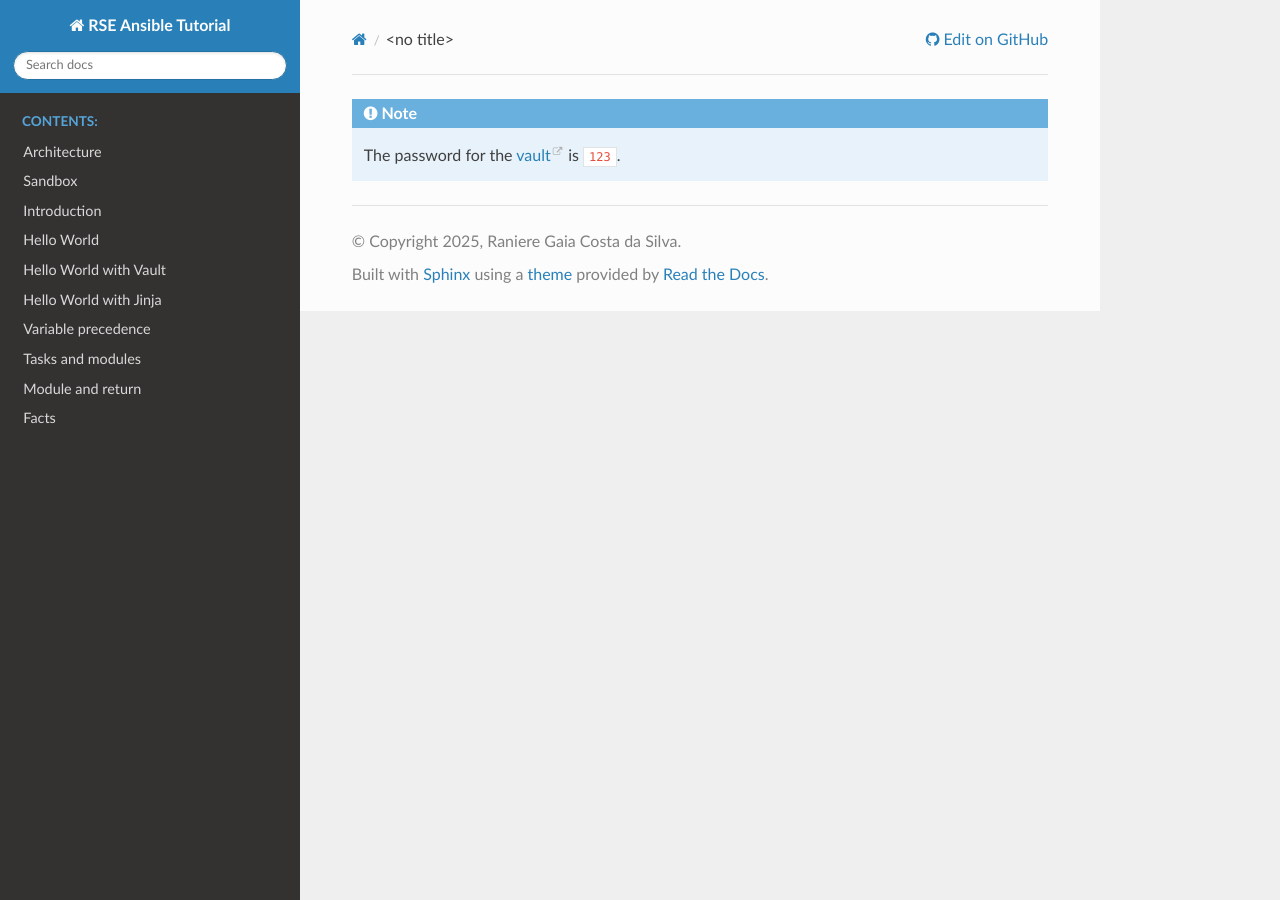
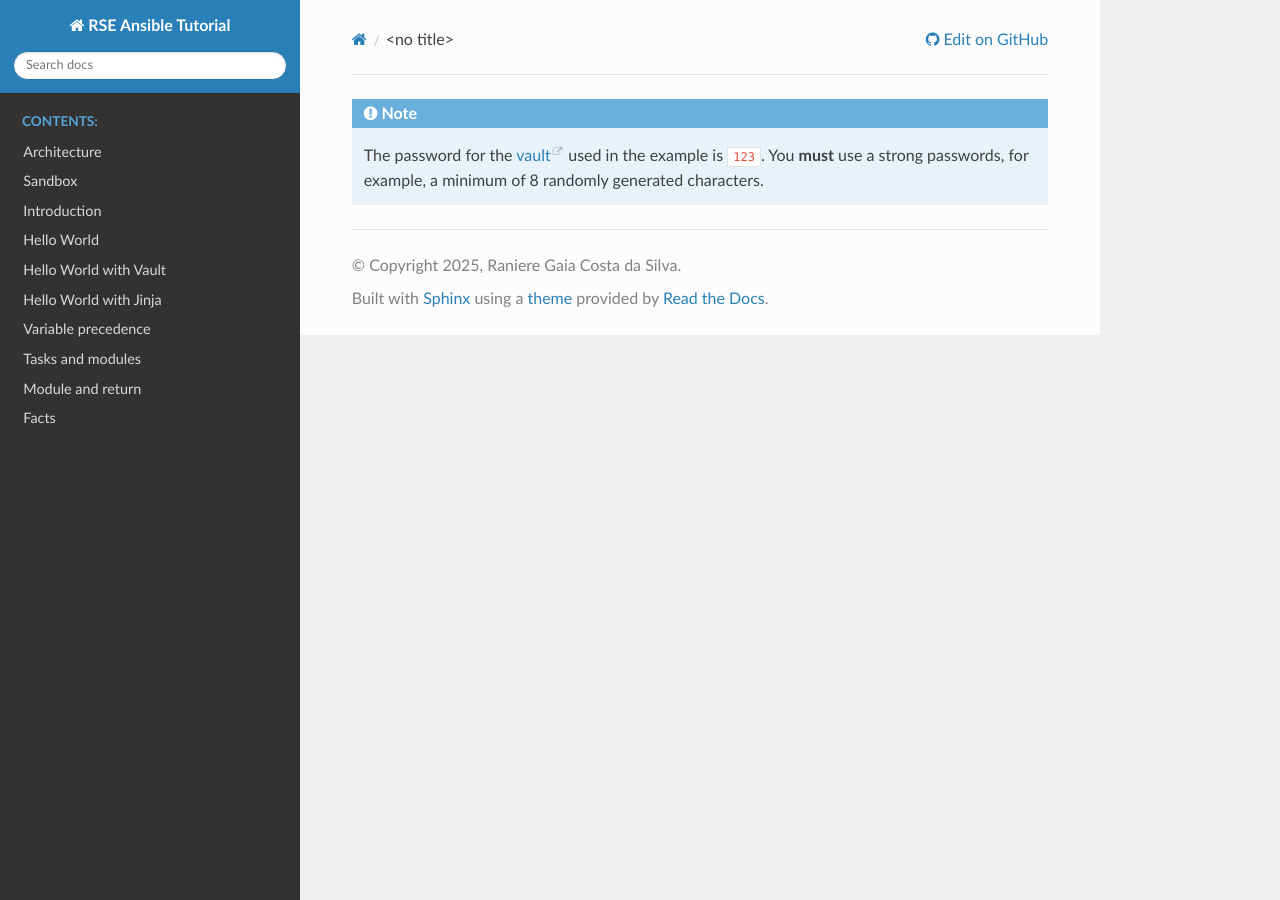
Before and after one commit to rgaiacs/rse-ansible-tutorial, a Sphinx documentation site: the page built from source/vault-password.rst, in a window 1280 px wide. Built offline with Sphinx 7.4.7 and the Read the Docs theme 3.1.0, drawn with Linux system fonts in a browser that asks for light colours.

Commit message:
Improve note about password

```diff
--- a/source/vault-password.rst
+++ b/source/vault-password.rst
@@ -1,3 +1,3 @@
 ..  note::
 
-    The password for the `vault`_ is ``123``.
+    The password for the `vault`_ used in the example is ``123``. You **must** use a strong passwords, for example, a minimum of 8 randomly generated characters.
```
